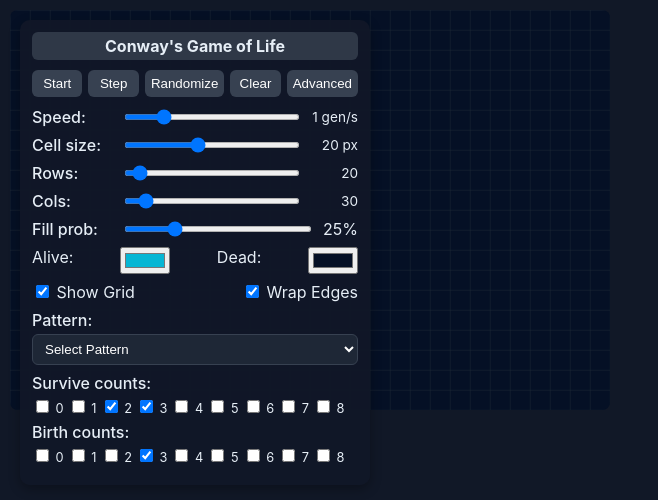
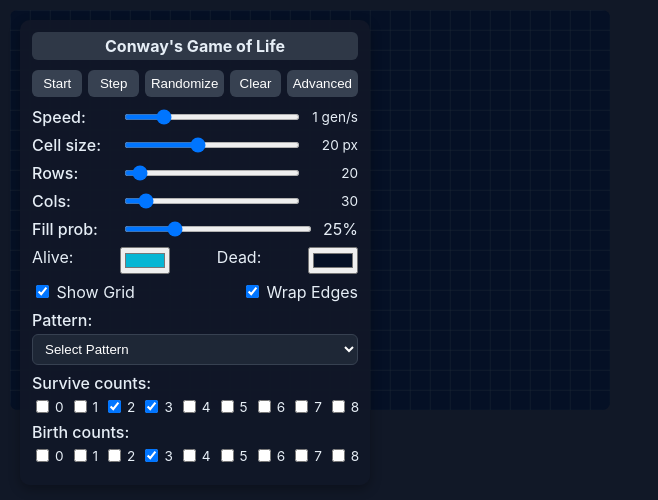
Before and after one commit to jo56/conways-game-of-life, a React (Vite) app: page / in a window 1280 px wide. Both pictures are taken after a click on the button "Advanced". Shown: the top 500 px of the page, without its empty margins (0-658 px from the left). Built offline with nearby package versions, Linux system fonts and the light colour scheme.

Commit message:
clean up count checkboxes

```diff
--- a/src/App.tsx
+++ b/src/App.tsx
@@ -418,11 +418,19 @@
             </div>
 
             {/* Life-like rules */}
+{/* Life-like rules */}
 <div style={{ marginBottom: '8px' }}>
   <div style={{ marginBottom: '4px', fontWeight: 500 }}>Survive counts:</div>
-              <div style={{ display: 'flex', flexWrap: 'wrap', gap: '4px' }}>
+  <div
+    style={{
+      display: 'flex',
+      flexWrap: 'nowrap',
+      justifyContent: 'space-between',
+      gap: '6px'
+    }}
+  >
     {Array.from({ length: 9 }, (_, n) => (
-                  <label key={`s${n}`} style={{ fontSize: '0.8rem' }}>
+      <label key={`s${n}`} style={{ display: 'flex', alignItems: 'center', fontSize: '0.85rem' }}>
         <input
           type="checkbox"
           checked={surviveCounts.includes(n)}
@@ -430,15 +438,23 @@
             const checked = e.target.checked;
             setSurviveCounts(prev => checked ? [...prev, n] : prev.filter(x => x !== n));
           }}
-                    /> {n}
+        />
+        <span style={{ marginLeft: '3px' }}>{n}</span>
       </label>
     ))}
   </div>
 
   <div style={{ marginTop: '6px', marginBottom: '4px', fontWeight: 500 }}>Birth counts:</div>
-              <div style={{ display: 'flex', flexWrap: 'wrap', gap: '4px' }}>
+  <div
+    style={{
+      display: 'flex',
+      flexWrap: 'nowrap',
+      justifyContent: 'space-between',
+      gap: '6px'
+    }}
+  >
     {Array.from({ length: 9 }, (_, n) => (
-                  <label key={`b${n}`} style={{ fontSize: '0.8rem' }}>
+      <label key={`b${n}`} style={{ display: 'flex', alignItems: 'center', fontSize: '0.85rem' }}>
         <input
           type="checkbox"
           checked={birthCounts.includes(n)}
@@ -446,11 +462,15 @@
             const checked = e.target.checked;
             setBirthCounts(prev => checked ? [...prev, n] : prev.filter(x => x !== n));
           }}
-                    /> {n}
+        />
+        <span style={{ marginLeft: '3px' }}>{n}</span>
       </label>
     ))}
   </div>
 </div>
+
+
+
           </>
         )}
 
```
Lines whose indentation alone changed are shown as unchanged.
